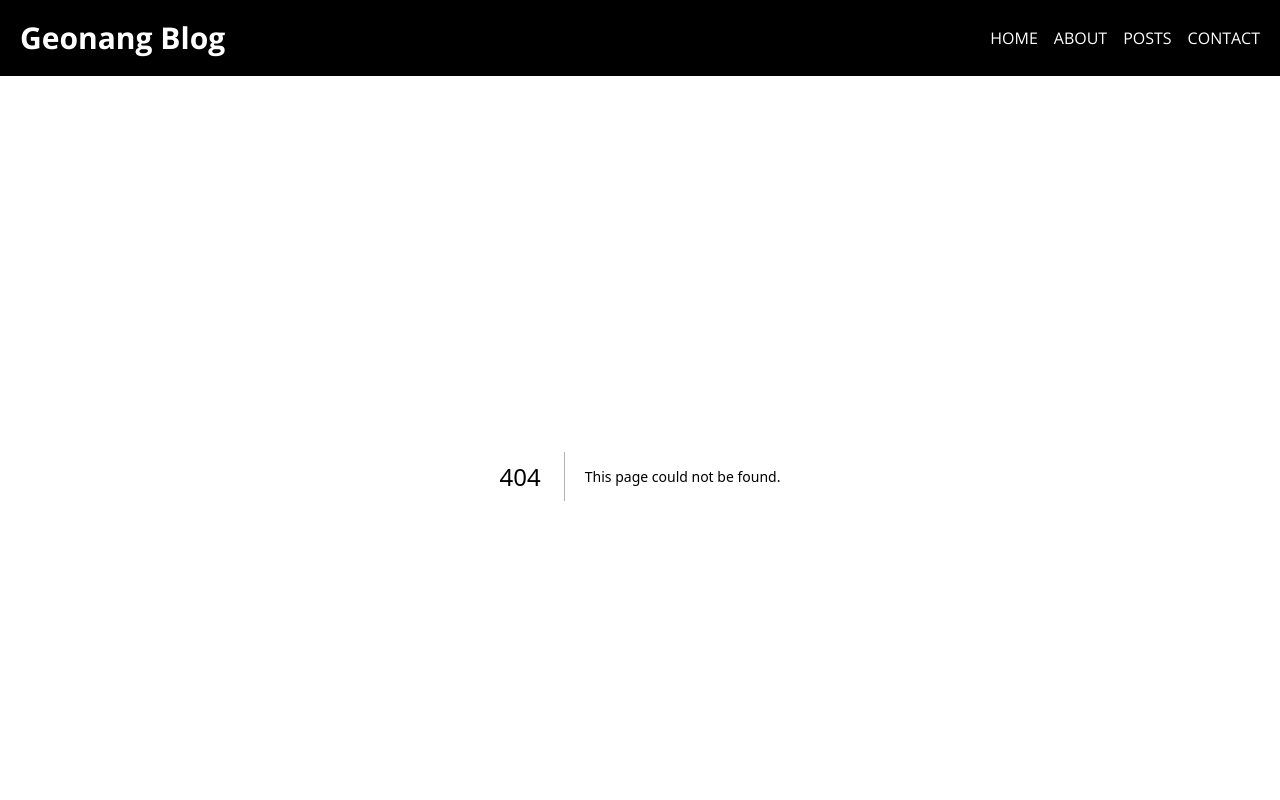
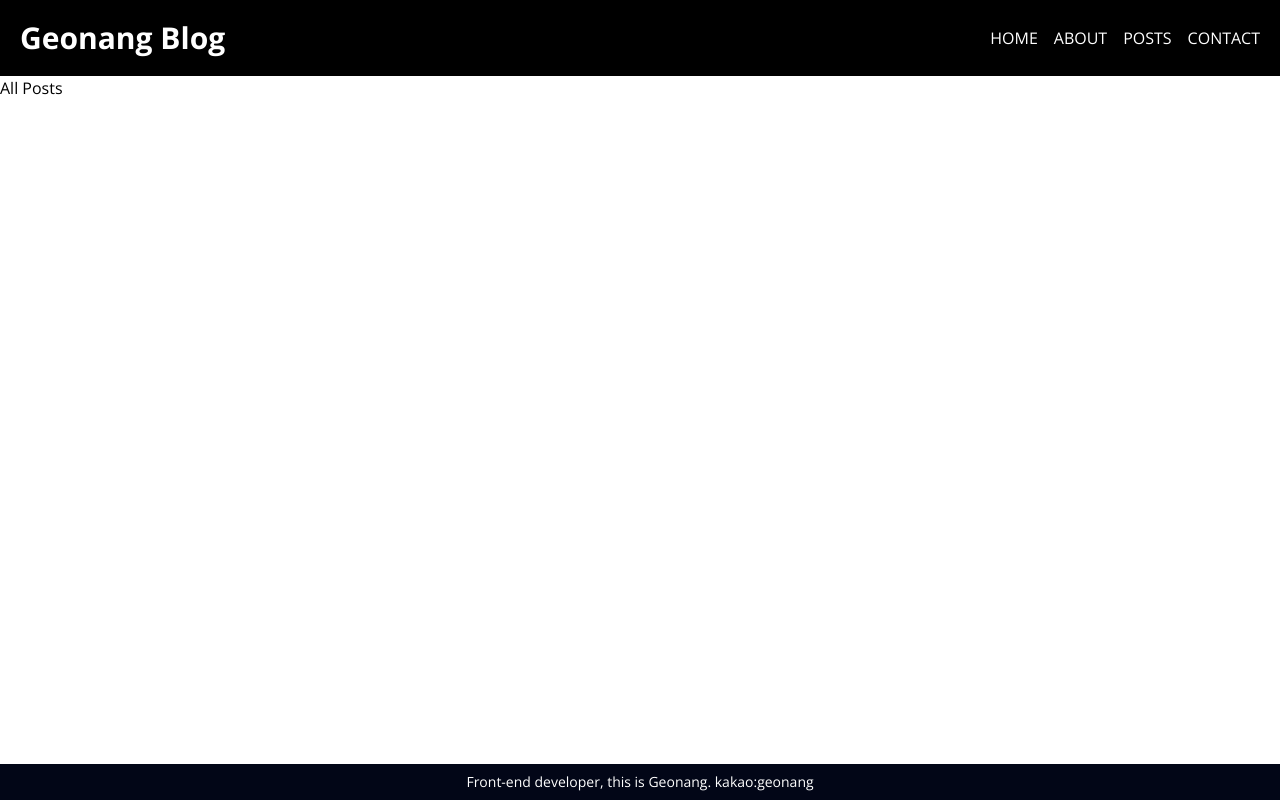
Before and after one commit to ArnoldHwang/blog, a Next.js app: page /posts in a window 1280 px wide. Before the commit this address had no page. Built offline with nearby package versions, Linux system fonts and the light colour scheme.

Commit message:
메인 슬라이드 추가

```diff
--- a/package.json
+++ b/package.json
@@ -19,6 +19,7 @@
     "postcss": "8.4.29",
     "react": "18.2.0",
     "react-dom": "18.2.0",
+    "react-multi-carousel": "^2.8.4",
     "tailwindcss": "3.3.3",
     "typescript": "5.2.2"
   }
--- a/src/app/layout.tsx
+++ b/src/app/layout.tsx
@@ -19,10 +19,10 @@ export default function RootLayout({
 }) {
   return (
     <html lang="en" className={sans.className}>
-      <body>
+      <body className="flex flex-col">
         <Header />
-        <div className="flex flex-col align-middle w-full max-w-screen-2xl mx-auto">
-          <main className="flex-1">{children}</main>
+        <div className="flex-1 align-middle w-full max-w-screen-2xl mx-auto">
+          <main className="flex-auto">{children}</main>
         </div>
         <Footer />
       </body>
--- a/src/app/page.tsx
+++ b/src/app/page.tsx
@@ -1,3 +1,4 @@
+import CarousePosts from "@/components/CarousePosts";
 import FeaturedPosts from "@/components/FeaturedPosts";
 import Hero from "@/components/Hero";
 import Image from "next/image";
@@ -7,6 +8,7 @@ export default function Home() {
     <>
       <Hero />
       <FeaturedPosts />
+      <CarousePosts />
     </>
   );
 }
--- /dev/null
+++ b/src/app/posts/page.tsx
@@ -0,0 +1,14 @@
+import FeaturedPosts from "@/components/FeaturedPosts";
+import { useRouter } from "next/router";
+import { useState } from "react";
+
+export default function Posts() {
+  return (
+    <div className="flex">
+      <div></div>
+      <div className="w-36">
+        <button>All Posts</button>
+      </div>
+    </div>
+  );
+}
--- /dev/null
+++ b/src/components/CarousePosts.tsx
@@ -0,0 +1,17 @@
+import { getAllPost } from "@/apis/posts";
+import PostCard from "./PostCard";
+import MultiCarousel from "./MultiCarousel";
+
+export default async function CarousePosts() {
+  const posts = await getAllPost();
+  return (
+    <>
+      <h2 className="text-center my-3 font-bold text-2xl">You May Like</h2>
+      <MultiCarousel>
+        {posts.map((post) => {
+          return <PostCard post={post} key={post.path} />;
+        })}
+      </MultiCarousel>
+    </>
+  );
+}
--- a/src/components/FeaturedPosts.tsx
+++ b/src/components/FeaturedPosts.tsx
@@ -1,7 +1,8 @@
 import { getfeaturedPosts } from "@/apis/posts";
 import PostsGrid from "./PostsGrid";
+import { useState } from "react";
 
-export default async function FeaturedPosts() {
+export default async function FeaturedPosts({ state }: { state?: string }) {
   const posts = await getfeaturedPosts();
 
   return (
--- a/src/components/Header.tsx
+++ b/src/components/Header.tsx
@@ -10,7 +10,7 @@ export default function Header() {
         <nav className="flex gap-4 ">
           <Link href="/"> HOME</Link>
           <Link href="/about">ABOUT</Link>
-          <Link href="/post">POSTS</Link>
+          <Link href="/posts">POSTS</Link>
           <Link href="/contact">CONTACT</Link>
         </nav>
       </div>
--- a/src/components/Hero.tsx
+++ b/src/components/Hero.tsx
@@ -15,7 +15,7 @@ export default function Hero() {
       <h3 className="font-bold text-2xl m-1">Front-end developer</h3>
       <p className="font-bold text-base">Next.js 13.4.19</p>
       <p className="font-bold text-base">TypeScript</p>
-      <p className="font-bold text-base">Tailwind css</p>
+      <p className="font-bold text-base">React.js</p>
     </div>
   );
 }
--- /dev/null
+++ b/src/components/MultiCarousel.tsx
@@ -0,0 +1,32 @@
+"use client";
+import Carousel from "react-multi-carousel";
+import "react-multi-carousel/lib/styles.css";
+
+const responsive = {
+  superLargeDesktop: {
+    breakpoint: { max: 4000, min: 3000 },
+    items: 3,
+  },
+  desktop: {
+    breakpoint: { max: 3000, min: 1024 },
+    items: 3,
+  },
+  tablet: {
+    breakpoint: { max: 1024, min: 464 },
+    items: 2,
+  },
+  mobile: {
+    breakpoint: { max: 464, min: 0 },
+    items: 2,
+  },
+};
+type Props = { children: React.ReactNode };
+export default function MultiCarousel({ children }: Props) {
+  return (
+    <>
+      <Carousel infinite autoPlay responsive={responsive} itemClass="m-2">
+        {children}
+      </Carousel>
+    </>
+  );
+}
--- a/src/components/PostCard.tsx
+++ b/src/components/PostCard.tsx
@@ -9,7 +9,7 @@ export default function PostCard({
 }: Props) {
   return (
     <Link href={`/posts/${path}`}>
-      <div className="flex flex-col rounded-md overflow-hidden shadow-lg">
+      <div className="flex flex-col rounded-md overflow-hidden shadow-lg hover:shadow-2xl">
         <div className="flex justify-center pt-3 ">
           <Image
             src={`/imgs/posts/${path}.png`}
```
Also changed, not shown: src/apis/posts.ts (+10 -0 lines), 1 other file (tests, documents, lock files or other folders).
